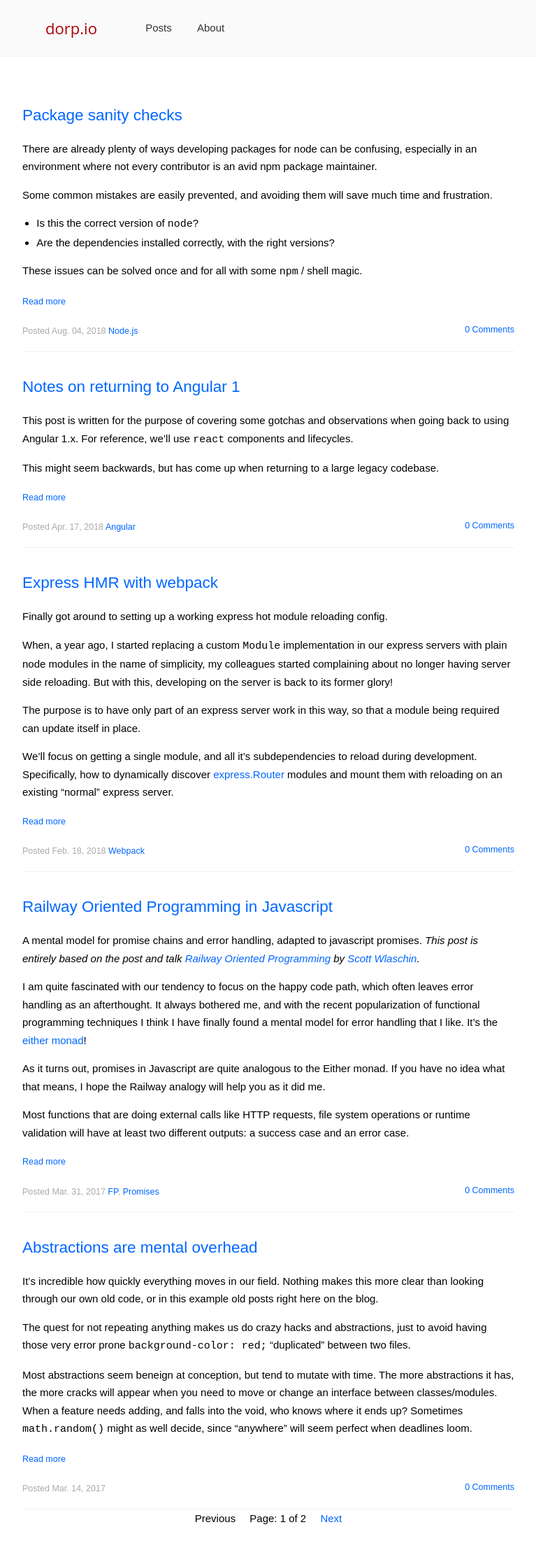
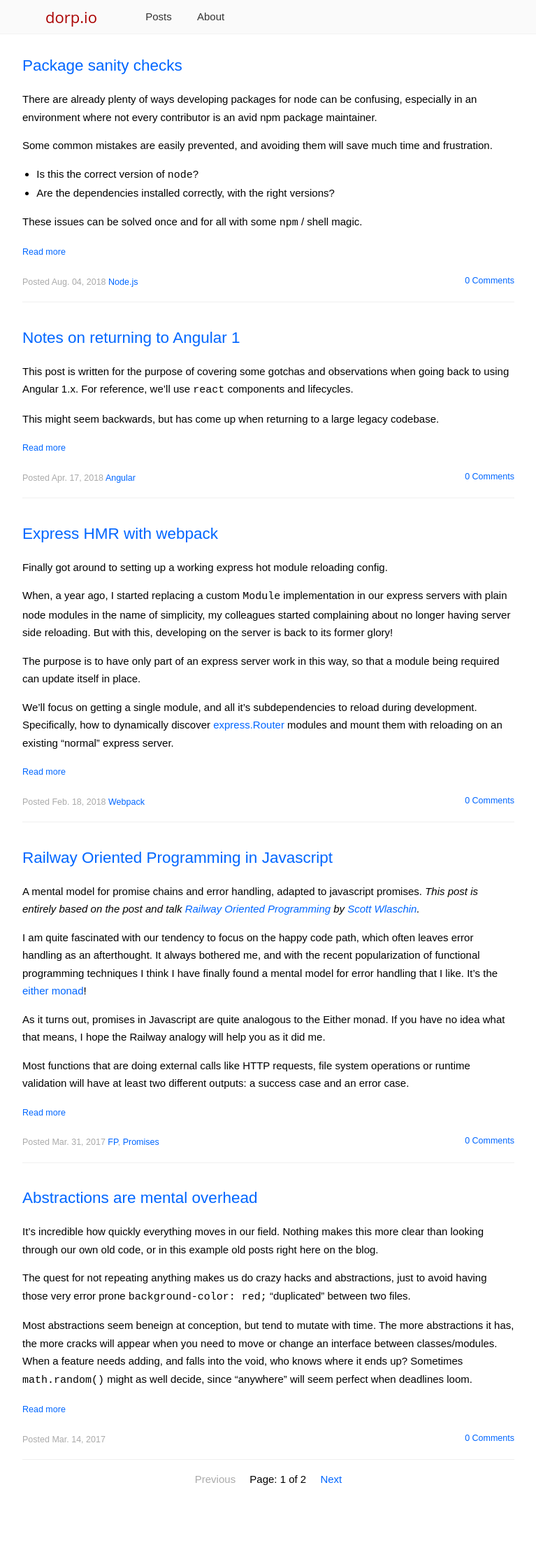
Before and after one commit to wejendorp/dorp.io, a Jekyll site: the page built from posts/index.html, in a window 1280 px wide. Shown: the whole page at 70% size, without its empty margins (256-1023 px from the left). Built offline with Jekyll 4.4.1, drawn with Linux system fonts in a browser that asks for light colours; the list of posts is cut into pages by our own code; comment, search, counter and statistics services are not loaded; after the commit the page ends 2167 px from its top, so only the background shows below that.

Commit message:
Iterate on style

```diff
--- a/css/main.css
+++ b/css/main.css
@@ -39,6 +39,7 @@ p { margin: 1em 0; }
 
 a         { color: #0066ff; text-decoration: none;}
 a:hover   { color: #003366; text-decoration: underline;}
+a.disabled { pointer-events: none; }
 
 ul, ol {
   margin-left: 1.35em;
@@ -48,7 +49,7 @@ ul.vsp li {
 	margin-bottom: 1em;
 }
 
-.text-muted {
+.text-muted, .disabled {
 	color: #aaa;
 }
 
@@ -155,7 +156,7 @@ img.gravatar {
 .container {
   width: 50rem;
   margin: 0 auto;
-  padding: 1rem 3rem;
+  padding: 0 3rem;
 }
 .container.content {
 	padding-bottom: 40px;
@@ -247,7 +248,7 @@ h1 + p.meta {
 }
 
 .pagination {
-	margin: 0 auto;
+	margin: 1em auto 0;
 	text-align: center;
 }
 .pagination > * {
--- a/posts/index.html
+++ b/posts/index.html
@@ -27,13 +27,13 @@ redirect_from:
   {% if paginator.previous_page %}
     <a href="{{ paginator.previous_page_path }}" class="previous">Previous</a>
   {% else %}
-    <span class="previous">Previous</span>
+    <a class="previous disabled">Previous</a>
   {% endif %}
   <span class="page_number ">Page: {{ paginator.page }} of {{ paginator.total_pages }}</span>
   {% if paginator.next_page %}
     <a href="{{ paginator.next_page_path }}" class="next">Next</a>
   {% else %}
-    <span class="next ">Next</span>
+    <a class="next disabled">Next</a>
   {% endif %}
 </div>
 
```
